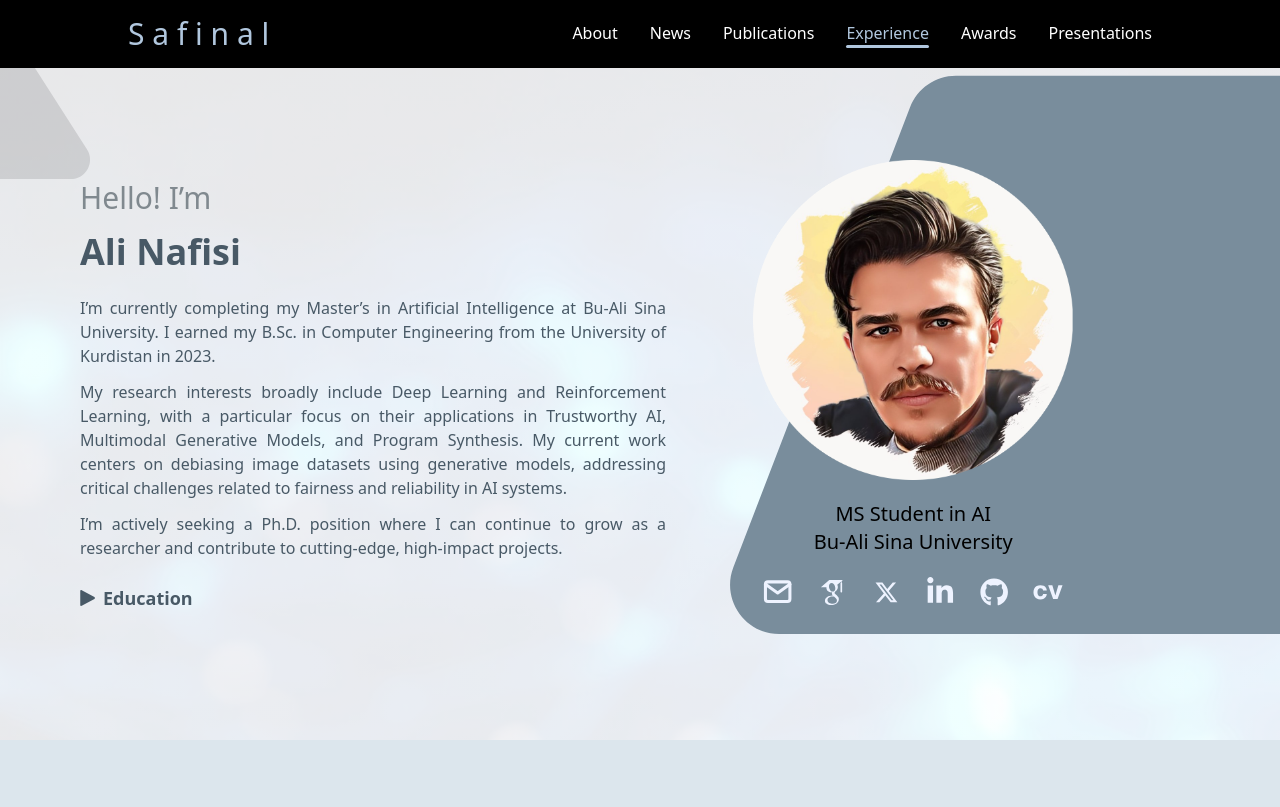
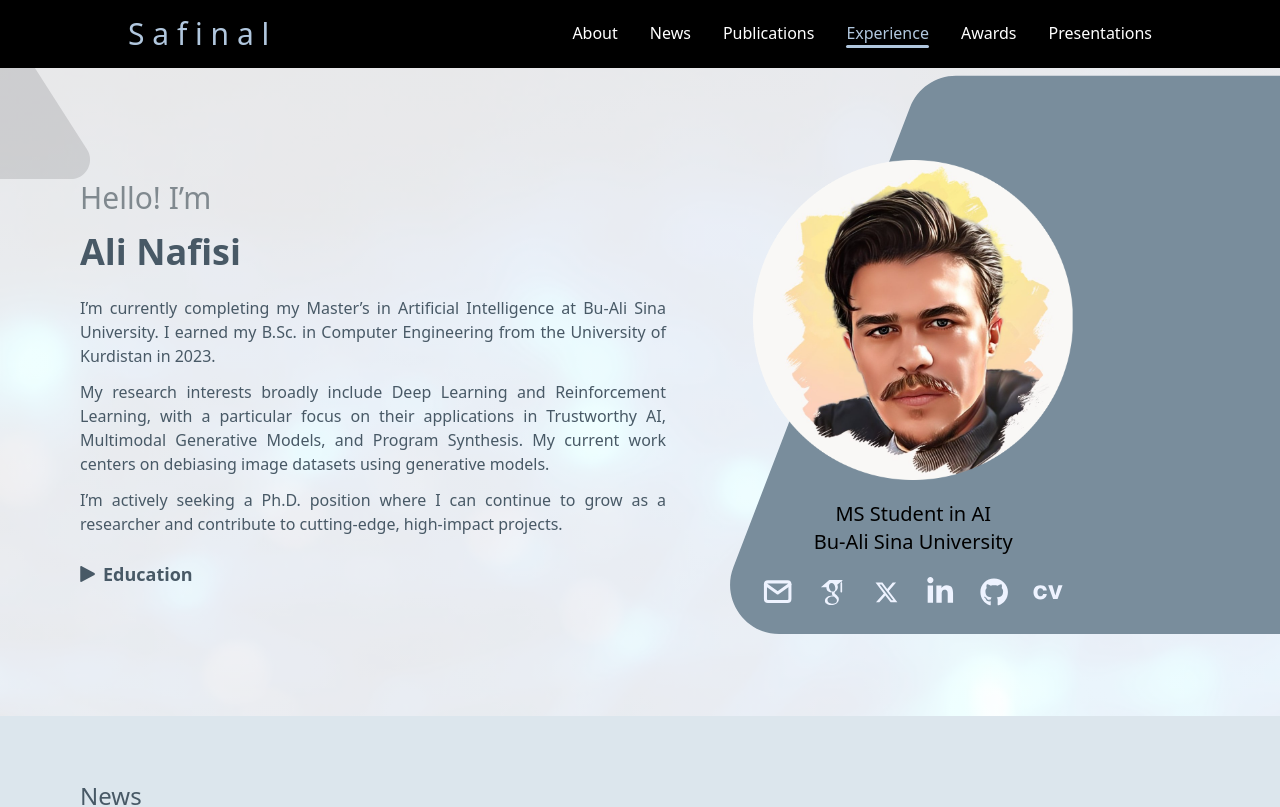
Before and after one commit to safinal/safinal.github.io, a Next.js app: page / in a window 1280 px wide. Shown: the top 807 px of the page. Built offline with nearby package versions, Linux system fonts and the light colour scheme.

Commit message:
Update DetaiIntroduction.js

```diff
--- a/src/components/introduction/DetaiIntroduction.js
+++ b/src/components/introduction/DetaiIntroduction.js
@@ -18,7 +18,7 @@ const DetaiIntroduction = (props) => {
                     I’m currently completing my Master’s in Artificial Intelligence at Bu-Ali Sina University. I earned my B.Sc. in Computer Engineering from the University of Kurdistan in 2023.
                 </p>
                 <p className=" text-gray-dark text-sm md:text-base 2xl:text-lg 3xl:text-xl text-justify mt-2 xl:mt-3 3xl:mt-5">
-                    My research interests broadly include Deep Learning and Reinforcement Learning, with a particular focus on their applications in Trustworthy AI, Multimodal Generative Models, and Program Synthesis. My current work centers on debiasing image datasets using generative models, addressing critical challenges related to fairness and reliability in AI systems.
+                    My research interests broadly include Deep Learning and Reinforcement Learning, with a particular focus on their applications in Trustworthy AI, Multimodal Generative Models, and Program Synthesis. My current work centers on debiasing image datasets using generative models.
                 </p>
                 <p className="text-gray-dark text-sm md:text-base 2xl:text-lg 3xl:text-xl text-justify mt-2 xl:mt-3 3xl:mt-5">
                     I’m actively seeking a Ph.D. position where I can continue to grow as a researcher and contribute to cutting-edge, high-impact projects.
```
